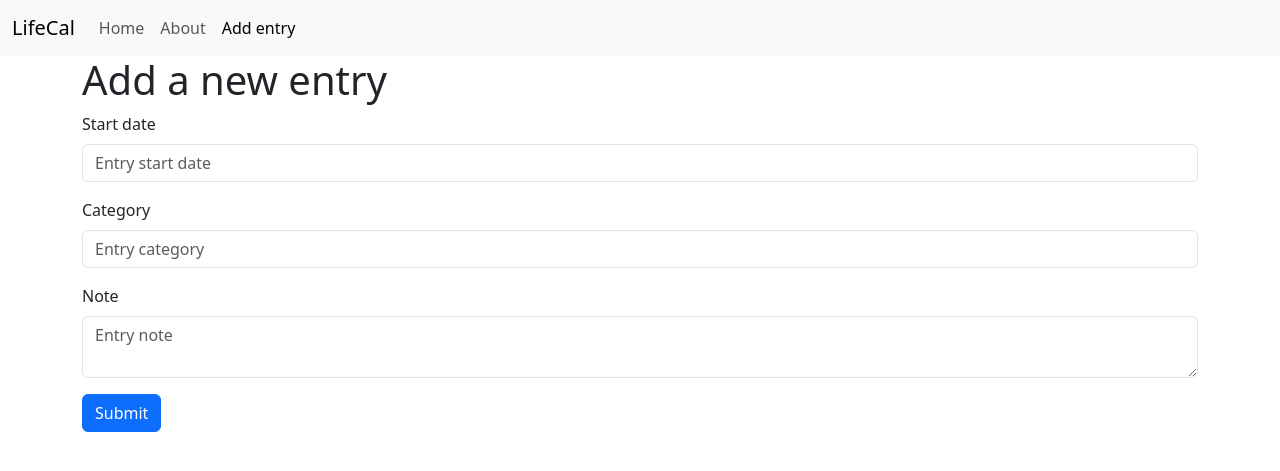
After one commit to vinayh/lifecal-flask, a Flask app: page /add in a window 1280 px wide. The commit adds this page. Shown: the top 471 px of the page. Run offline with Flask 3, Linux system fonts and the light colour scheme; parts of the project's set-up code (start-up, migrations or seed data) failed here and were passed over.

Commit message:
Added ability to view, edit, delete individual entries (eventually corresponding to weeks)

```diff
--- a/app.py
+++ b/app.py
@@ -1,5 +1,17 @@
 import sqlite3
-from flask import Flask, render_template
+import sys
+from pathlib import Path
+from flask import Flask, render_template, request, url_for, flash, redirect
+from werkzeug.exceptions import abort
+
+
+def get_secret_key():
+    FLASK_SECRET_PATH = Path(".flask_secret")
+    try:
+        with FLASK_SECRET_PATH.open("r") as flask_secret_file:
+            return flask_secret_file.read()
+    except:
+        sys.exit()
 
 
 def get_db_connection():
@@ -7,7 +19,18 @@ def get_db_connection():
     conn.row_factory = sqlite3.Row
     return conn
 
+
+def get_entry(entry_id: int):
+    conn = get_db_connection()
+    entry = conn.execute('SELECT * FROM entries WHERE id = ?', (entry_id,)).fetchone()
+    conn.close()
+    if entry is None:
+        abort(404)
+    return entry
+
+
 app = Flask(__name__)
+app.config['SECRET_KEY'] = get_secret_key()
 
 
 @app.route('/')
@@ -16,8 +39,66 @@ def index():
     entries = conn.execute('SELECT * FROM entries').fetchall()
     conn.close()
     return render_template('index.html', entries=entries)
-# def hello_world():  # put application's code here
-#     return 'Hello World 3!'
+
+
+@app.route('/<int:entry_id>')
+def entry(entry_id):
+    entry = get_entry(entry_id)
+    return render_template('entry.html', entry=entry)
+
+
+@app.route('/add', methods=('GET', 'POST'))
+def add():
+    if request.method == 'POST':
+        start = request.form['start']
+        category = request.form['category']
+        note = request.form['note']
+        if not start:
+            flash('Start date is required!')
+        if not category:
+            flash('Category is required!')
+        if start and category:
+            conn = get_db_connection()
+            conn.execute('INSERT INTO entries (start, category, note) VALUES (?, ?, ?)',
+                         (start, category, note))
+            conn.commit()
+            conn.close()
+            return redirect(url_for('index'))
+
+    return render_template('add.html')
+
+
+@app.route('/<int:entry_id>/edit', methods=('GET', 'POST'))
+def edit(entry_id):
+    entry = get_entry(entry_id)
+    if request.method == 'POST':
+        start = request.form['start']
+        category = request.form['category']
+        note = request.form['note']
+        if not start:
+            flash('Start date is required!')
+        if not category:
+            flash('Category is required!')
+        if start and category:
+            conn = get_db_connection()
+            conn.execute('UPDATE entries SET start = ?, category = ?, note = ? WHERE id = ?',
+                         (start, category, note, entry_id))
+            conn.commit()
+            conn.close()
+            return redirect(url_for('index'))
+
+    return render_template('edit.html', entry=entry)
+
+
+@app.route('/<int:entry_id>/delete', methods=('POST',))
+def delete(entry_id):
+    entry = get_entry(entry_id)
+    conn = get_db_connection()
+    conn.execute('DELETE FROM entries WHERE id = ?', (entry_id,))
+    conn.commit()
+    conn.close()
+    flash(f'Entry starting on {entry["start"]} was successfully deleted!')
+    return redirect(url_for('index'))
 
 
 if __name__ == '__main__':
--- /dev/null
+++ b/templates/add.html
@@ -0,0 +1,32 @@
+{% extends 'base.html' %}
+{% set active_page = 'add' %}
+
+{% block content %}
+<h1>{% block title %} Add a new entry {% endblock %}</h1>
+
+<form method="post">
+    <div class="mb-3">
+        <label for="start" class="form-label">Start date</label>
+        <input type="text" name="start" placeholder="Entry start date"
+               class="form-control" value="{{  request.form['start'] }}">
+        </input>
+    </div>
+
+    <div class="mb-3">
+        <label for="category" class="form-label">Category</label>
+        <input type="text" name="category" placeholder="Entry category"
+               class="form-control" value="{{  request.form['category'] }}">
+        </input>
+    </div>
+
+    <div class="mb-3">
+        <label for="note" class="form-label">Note</label>
+        <textarea name="note" placeholder="Entry note"
+                  class="form-control">{{ request.form['note'] }}</textarea>
+    </div>
+
+    <div class="mb-3">
+        <button type="submit" class="btn btn-primary">Submit</button>
+    </div>
+</form>
+{% endblock %}
--- a/templates/base.html
+++ b/templates/base.html
@@ -18,16 +18,30 @@
                 <div class="collapse navbar-collapse" id="navbarSupportedContent">
                     <ul class="navbar-nav me-auto mb-2 mb-lg-0">
                         <li class="nav-item">
-                            <a class="nav-link active" aria-current="page" href="{{  url_for('index') }}">Home</a>
+                            {% if active_page == 'index' %}
+                                <a class="nav-link active" aria-current="page" href="{{  url_for('index') }}">Home</a>
+                            {% else %}
+                                <a class="nav-link" href="{{  url_for('index') }}">Home</a>
+                            {% endif %}
                         </li>
                         <li class="nav-item">
-                            <a class="nav-link active" aria-current="page" href="#">About</a>
+                            <a class="nav-link" href="#">About</a>
+                        </li>
+                        <li class="nav-item">
+                            {% if active_page == 'add' %}
+                                <a class="nav-link active" aria-current="page" href="{{  url_for('add') }}">Add entry</a>
+                            {% else %}
+                                <a class="nav-link" href="{{  url_for('add') }}">Add entry</a>
+                            {% endif %}
                         </li>
                     </ul>
                 </div>
             </div>
         </nav>
         <div class="container">
+            {% for message in get_flashed_messages() %}
+                <div class="alert alert-danger">{{ message }}</div>
+            {% endfor %}
             {% block content %} {% endblock %}
         </div>
 
```
Also changed, not shown: templates/edit.html (added, +37 -0 lines), templates/entry.html (added, +7 -0 lines), templates/index.html (+6 -2 lines).
